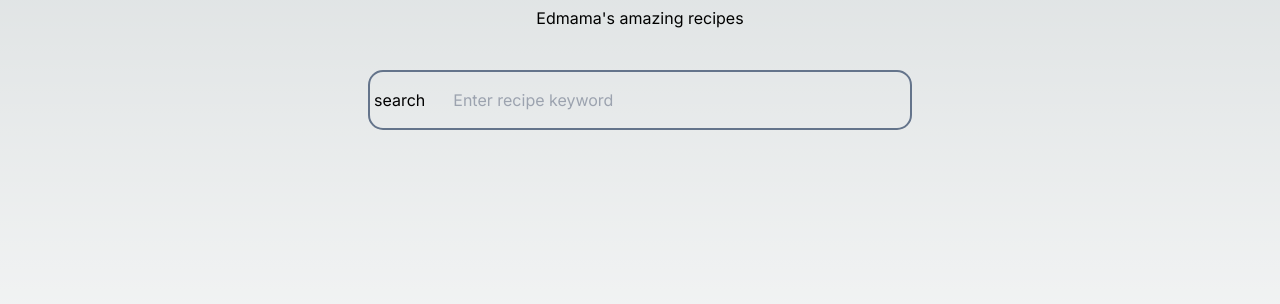
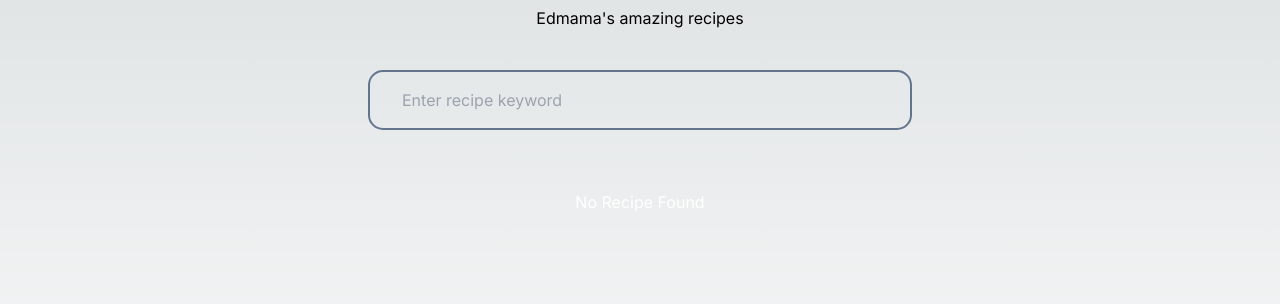
Before and after one commit to Susu-spec/recipe-app, a Next.js app: page / in a window 1280 px wide. Shown: the part 218-522 px from the top of the page. Built offline with nearby package versions, Linux system fonts and the light colour scheme; a web font is replaced by a local one.

Commit message:
Update: Set up recipe list

```diff
--- a/app/api/recipe.ts
+++ b/app/api/recipe.ts
@@ -5,7 +5,6 @@ export async function fetchRecipes(query: string): Promise<Recipe[]> {
         const baseUrl = 'https://api.edamam.com/api/recipes/v2/';
         const typeVal = 'public';
         const apiUrl = `https://api.edamam.com/api/recipes/v2?type=${typeVal}&q=${query}&app_id=${process.env.NEXT_PUBLIC_APP_ID}&app_key=${process.env.NEXT_PUBLIC_APP_KEY}`;
-        console.log(apiUrl);
         const response = await fetch(apiUrl);
 
         if (!response.ok) {
--- a/app/ui/input.tsx
+++ b/app/ui/input.tsx
@@ -1,56 +1,35 @@
 'use client';
-import { useRouter } from "next/navigation";
-import { useState, ChangeEvent } from "react";
-import { Recipe } from "@/app/lib/definitions"
-import { fetchRecipes } from '../api/recipe';
 
-export default function InputRecipeData () {
-    const router = useRouter();
-    const [ query, setQuery ] = useState('');
+import { InputRecipeDataProps } from "../lib/definitions";
+import { ChangeEvent } from 'react';
 
+export default function InputRecipeData (RecipeProps: InputRecipeDataProps) {
     const handleChange = (event: ChangeEvent<HTMLInputElement>) => {
-        event.preventDefault();
-        const value  = event.target.value;
-        setQuery(value);
-    }
+        RecipeProps.onChangeQuery(event);
+      };
 
-    const handleSearch = async () => {
-        if (query.trim() !== '') {
-            try {
-                const recipes = await fetchRecipes(query);
-                console.log(Object.keys(recipes).length)
-                if (Object.keys(recipes).length !== 0) {
-                    console.log('Fetched recipes: ', recipes);
-                }
-
-            } catch (error) {
-                console.error('Error fetching recipes:', error);
-            }
+      const handleKeyPress = (event: React.KeyboardEvent<HTMLInputElement>) => {
+        if (event.key === 'Enter') {
+          RecipeProps.onSearch();
         }
-        else {
-            router.push('/');
-
-        }
-    }
-
-
-
+      };
 
    return (
-    <div className="search__input border-[2px] border-slate-500 flex flex-row items-center gap-5 p-1 rounded-[15px]">
-       <label htmlFor="searchId">search</label>
-       <input type="text"
-            id="searchId"
-            placeholder="Enter recipe keyword"
-            value={query} onChange={handleChange}
-            onKeyDown={(e) => {
-                if (e.key === 'Enter') {
-                  handleSearch();
-                }
-            }}
-            className="bg-[transparent] outline-none border-none w-full py-3 pl-2 pr-3"
+   <form onSubmit={(event) => { event.preventDefault();}} className='w-full lg:w-2/4'>
+        <div className="search__input border-[2px] border-slate-500 flex flex-row items-center gap-5 p-1 rounded-[15px]">
+            <label htmlFor="searchId"></label>
+            <input
+                type="text"
+                id="searchId"
+                placeholder="Enter recipe keyword"
+                value={RecipeProps.query}
+                onChange={handleChange}
+                onKeyDown={handleKeyPress}
+                className="bg-[transparent] outline-none border-none w-full py-3 pl-2 pr-3"
             />
-    </div>
+        </div>
+    </form>
+
 
    )
 }
--- a/app/ui/recipes.tsx
+++ b/app/ui/recipes.tsx
@@ -1,19 +1,67 @@
 'use client';
+import { useRouter } from "next/navigation";
+import { useState, ChangeEvent, useEffect } from "react";
+import { fetchRecipes } from '../api/recipe';
+import InputRecipeData from '@/app/ui/input';
+import { Recipe } from "../lib/definitions";
+import RecipeCard from "./recipecard";
 
-import InputRecipeData from '@/app/ui/input'
 
 export default function RecipeList () {
+    const router = useRouter();
+    const [ query, setQuery ] = useState('');
+    const [ recipes, setRecipes ] = useState([] as Recipe[]);
+
+
+
+    const handleChange = (event: ChangeEvent<HTMLInputElement>) => {
+        const value  = event.target.value;
+        setQuery(value);
+    }
+
+    const handleSearch = async () => {
+        if (query.trim() !== '') {
+            try {
+                const fetchedRecipes = await fetchRecipes(query);
+                setRecipes(recipes => [...recipes, ...fetchedRecipes]);
+
+
+                console.log('Recipes state after setting:', fetchedRecipes);
+                // console.log(Object.keys(recipes).length)
+                // if (Object.keys(recipes).length !== 0) {
+                //     console.log('Fetched recipes: ', recipes);
+                // }
+
+            } catch (error) {
+                console.error('Error fetching recipes:', error);
+            }
+        }
+        else {
+            router.push('/');
+
+        }
+    }
+
     return (
         <div className='w-full'>
             <div className='w-full flex items-center pt-10 pb-5 justify-center'>
-                <form
-                    onSubmit={(event) => {
-                        event.preventDefault();
-                    }}
-                 className='w-full lg:w-2/4'>
-                    <InputRecipeData />
-                </form>
+                <InputRecipeData query={query} onSearch={handleSearch} onChangeQuery={handleChange}/>
             </div>
+            <div>
+            <div className="w-full">
+                {recipes?.length > 0 ? (
+                    <div className="w-full flex flex-wrap gap-10 px-0 lg:px-10 py-10">
+                    {recipes.map((item, index) => (
+                        <RecipeCard recipe={item} key={index} />
+                    ))}
+                    </div>
+                ) : (
+                    <div className="text-white w-full items-center justify-center py-10">
+                    <p className="text-center">No Recipe Found</p>
+                    </div>
+                )}
+                </div>
         </div>
+    </div>
     );
 }
--- a/next.config.mjs
+++ b/next.config.mjs
@@ -1,4 +1,8 @@
 /** @type {import('next').NextConfig} */
 const nextConfig = {};
-
+export const module = {
+    images: {
+        domains: ['edamam-product-images.s3.amazonaws.com'],
+    },
+}
 export default nextConfig;
--- a/package.json
+++ b/package.json
@@ -10,7 +10,7 @@
   },
   "dependencies": {
     "clsx": "^2.1.1",
-    "next": "14.2.2",
+    "next": "^14.2.3",
     "react": "^18",
     "react-dom": "^18"
   },
```
Also changed, not shown: app/lib/definitions.ts (+13 -4 lines), 1 other file (tests, documents, lock files or other folders).
